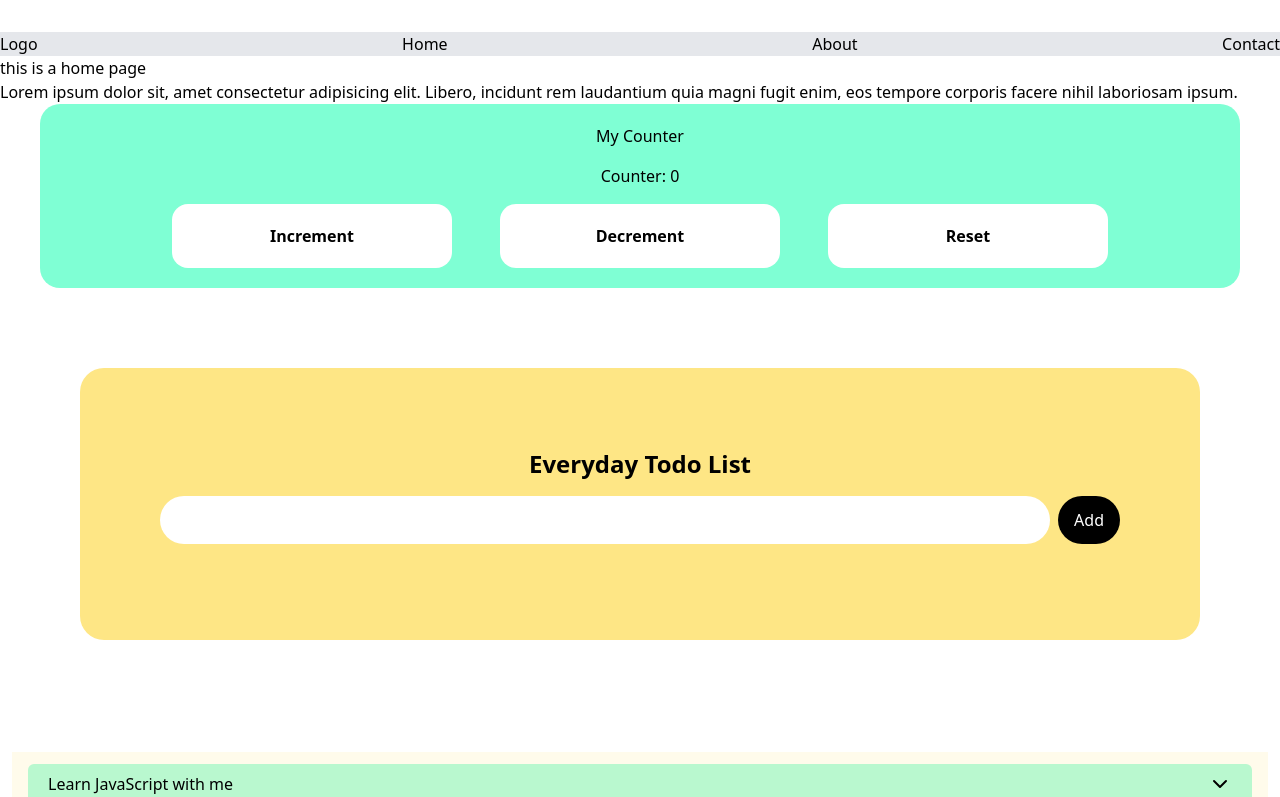
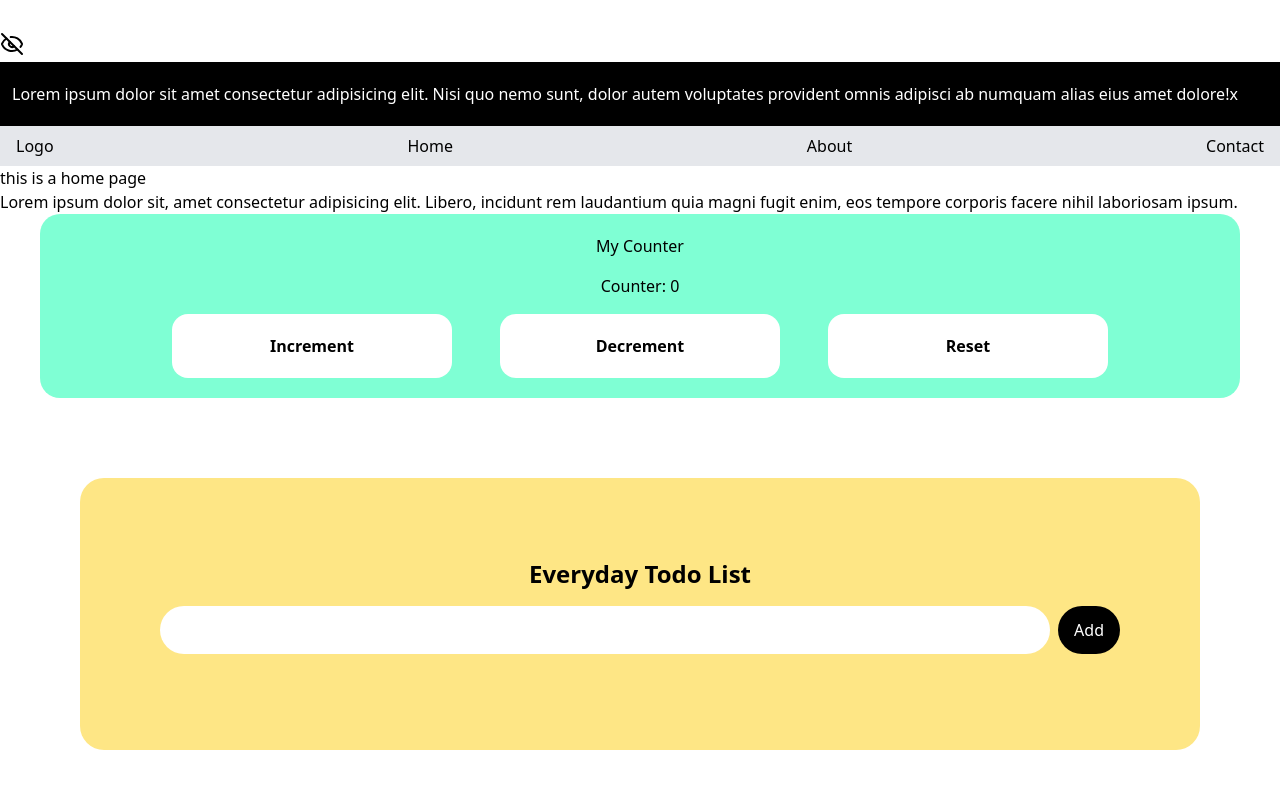
Before and after one commit to Subarna1911/Mini-Projects-, a React (Vite) app: page / in a window 1280 px wide. Shown: the top 797 px of the page. Built offline with nearby package versions, Linux system fonts and the light colour scheme.

Commit message:
context api is used to global store the state or manage state

```diff
--- a/src/App.jsx
+++ b/src/App.jsx
@@ -10,18 +10,24 @@
 import Connect from './pages/Connect'
 import About from './pages/About'
 import Header from './components/Header'
+import DarkMode  from './components/DarkMode'
+import { ThemeProvider } from './contextApi/ThemeContext'
+
 
 
 const App = () => {
   return (
-    <div>
-      <Header/>
+    <ThemeProvider>
+       <div>
+        <DarkMode/>
+        <Header/>
 
       <Routes>
         <Route path='/' element        = {<Home/>}/>
         <Route path ='/about' element   = {<About/>}/>
         <Route path = '/contact' element = {<Connect/>} />
       </Routes>
+
       <Counter/>
       <ToDoList/>
       <Accordian/>
@@ -30,6 +36,8 @@
       <Contact/>
 
     </div>
+    </ThemeProvider>
+
   )
 }
 
--- /dev/null
+++ b/src/components/DarkMode.jsx
@@ -0,0 +1,28 @@
+import React from 'react'
+import { Eye, EyeOff } from 'lucide-react';
+import { useState } from 'react';
+
+const DarkMode = () => {
+
+    const[activeToggle, setActiveToggle] = useState(false);
+
+    const handleToggle = ()=>{
+        setActiveToggle(!activeToggle);
+    }
+
+  return (
+    <div className='max-w-screen'>
+
+        <div>
+            <button onClick={handleToggle}>
+            {activeToggle ? <Eye/> : <EyeOff/>}
+            </button>
+        </div>
+
+        <p className={activeToggle ? "bg-green-200 text-black px-3 py-4" : "bg-black text-white px-3 py-5"}>Lorem ipsum dolor sit amet consectetur adipisicing elit. Nisi quo nemo sunt, dolor autem voluptates provident omnis adipisci ab numquam alias eius amet dolore!x</p>
+
+    </div>
+  );
+}
+
+export default DarkMode
--- a/src/components/Header.jsx
+++ b/src/components/Header.jsx
@@ -1,16 +1,14 @@
 import React from 'react'
 import {Link} from 'react-router-dom'
-
-
 const Header = () => {
   return (
-    <div className='bg-gray-200 text-black flex justify-between items-center'>
+    <div className='bg-gray-200 text-black flex justify-between items-center px-4 py-2 cursor-pointer'>
         <div>Logo</div>
         <Link to ="/">Home</Link>
         <Link to ="/about">About</Link>
         <Link to ='/contact'>Contact</Link>
-    </div>
-  )
+        </div>
+  );
 }
 
 export default Header
--- /dev/null
+++ b/src/contextApi/ThemeContext.jsx
@@ -0,0 +1,22 @@
+import { createContext } from "react";
+import { useState } from "react";
+
+
+ export const ThemeContext = createContext();
+
+ export const ThemeProvider = ({children})=> {
+
+    const[isDark, setIsDark] = useState(false);
+
+    const toggleTheme = ()=>{
+        setIsDark(!isDark);
+    }
+
+    return(
+        <ThemeContext.Provider value={{isDark, toggleTheme}}>
+            {children}
+        </ThemeContext.Provider>
+
+
+    )
+ }
```
